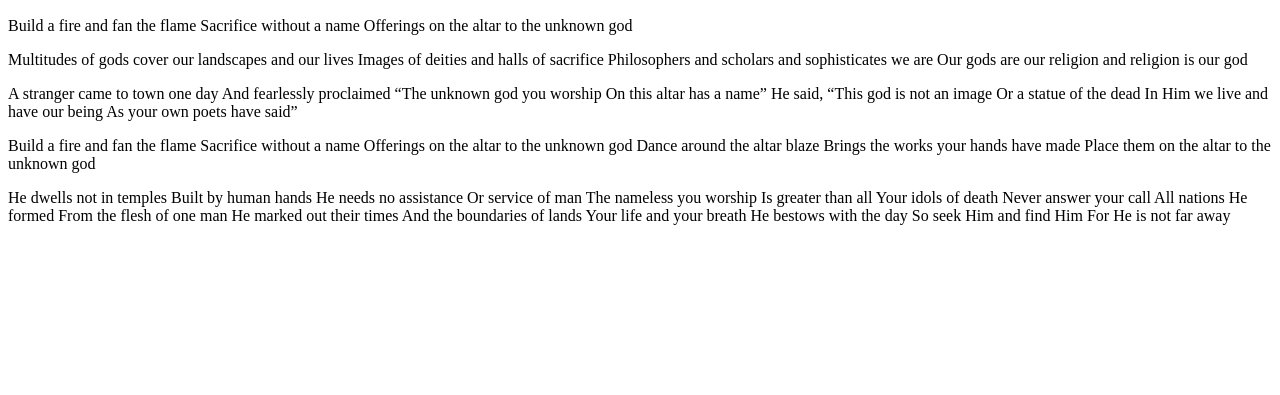
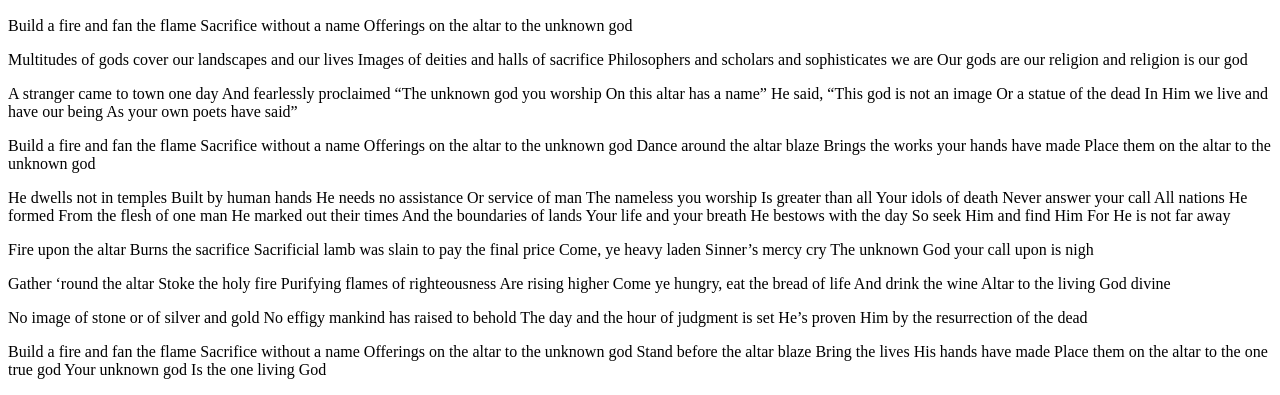
Before and after one commit to MariuszSzlachta/learning-git-3, a plain HTML site: page index.html in a window 1280 px wide. Shown: the part 468-863 px from the top of the page. Before the commit the page ends 800 px from the top, so only its background shows below. Drawn offline with Linux system fonts and the light colour scheme.

Commit message:
Finish html part

```diff
--- a/index.html
+++ b/index.html
@@ -21,7 +21,8 @@
       <h2 class="song-title">Altar to the Unknown God</h2>
       <p class="song-verse">Build a fire and fan the flame
         Sacrifice without a name
-          Offerings on the altar to the unknown god</p>
+        Offerings on the altar to the unknown god
+      </p>
       <p class="song-verse">
         Multitudes of gods cover our landscapes and our lives
         Images of deities and halls of sacrifice
@@ -64,7 +65,39 @@
         So seek Him and find Him
         For He is not far away
       </p>
-
+      <p class="song-verse">
+        Fire upon the altar
+        Burns the sacrifice
+        Sacrificial lamb was slain to pay the final price
+        Come, ye heavy laden
+        Sinner’s mercy cry
+        The unknown God your call upon is nigh
+      </p>
+      <p class="song-verse">
+        Gather ‘round the altar
+        Stoke the holy fire
+        Purifying flames of righteousness
+        Are rising higher
+        Come ye hungry, eat the bread of life
+        And drink the wine
+        Altar to the living God divine
+      </p>
+      <p class="song-verse">
+        No image of stone or of silver and gold
+        No effigy mankind has raised to behold
+        The day and the hour of judgment is set
+        He’s proven Him by the resurrection of the dead
+      </p>
+      <p class="song-verse">
+        Build a fire and fan the flame
+        Sacrifice without a name
+        Offerings on the altar to the unknown god
+        Stand before the altar blaze
+        Bring the lives His hands have made
+        Place them on the altar to the one true god
+        Your unknown god
+        Is the one living God
+      </p>
     </section>
   </article>
 
```
Lines whose indentation alone changed are shown as unchanged.
